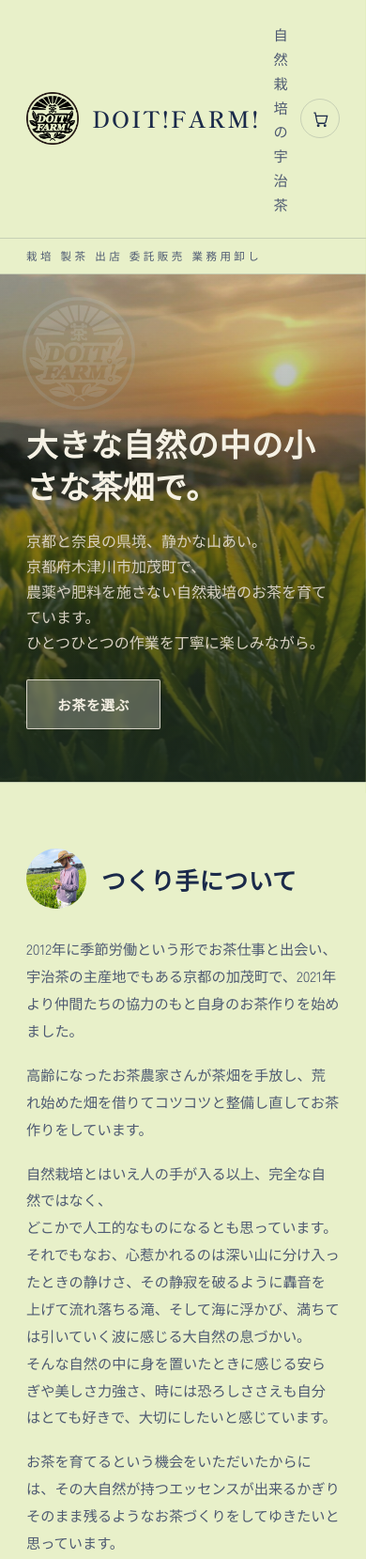
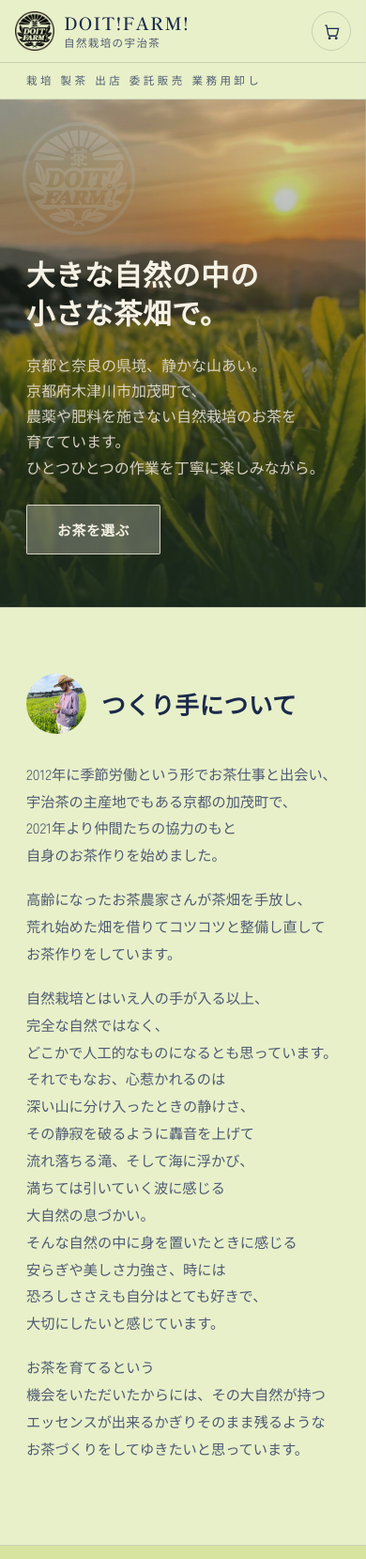
Before and after one commit to doitfarm0298/tea-shop, a website: page index.html in a window 390 px wide. Shown: the top 1659 px of the page at 94% size. Drawn offline with Linux system fonts and the light colour scheme.

Commit message:
Add files via upload

```diff
--- a/index.html
+++ b/index.html
@@ -4,6 +4,16 @@
 <meta charset="utf-8">
 <meta name="viewport" content="width=device-width, initial-scale=1">
 <title>DOIT!FARM! ― 自然栽培の宇治茶</title>
+<meta name="description" content="京都府木津川市加茂町で、農薬や肥料を施さない自然栽培のお茶を育てています。煎茶・ほうじ茶・和紅茶・抹茶をオンラインでお届けします。">
+<meta property="og:type" content="website">
+<meta property="og:site_name" content="DOIT!FARM!">
+<meta property="og:title" content="DOIT!FARM! ― 自然栽培の宇治茶">
+<meta property="og:description" content="京都府木津川市加茂町で、農薬や肥料を施さない自然栽培のお茶を育てています。煎茶・ほうじ茶・和紅茶・抹茶をオンラインでお届けします。">
+<meta property="og:url" content="https://doitfarm.com/">
+<meta property="og:image" content="https://doitfarm.com/images/cover_net_view.jpg">
+<meta name="twitter:card" content="summary_large_image">
+<link rel="icon" href="images/logo.png">
+<link rel="apple-touch-icon" href="images/logo.png">
 <link rel="preconnect" href="https://fonts.googleapis.com">
 <link rel="preconnect" href="https://fonts.gstatic.com" crossorigin>
 <link href="https://fonts.googleapis.com/css2?family=Shippori+Mincho:wght@400;500;600;800&family=Zen+Kaku+Gothic+New:wght@400;500;700&display=swap" rel="stylesheet">
@@ -38,6 +48,11 @@
     letter-spacing:.02em;
   }
   a{color:inherit;}
+  /* 日本語の改行: 言葉の途中で折り返さない */
+  body{word-break:auto-phrase; line-break:strict;}
+  p,dd,li{text-wrap:pretty; overflow-wrap:anywhere;}
+  h1,h2,h3{text-wrap:balance;}
+  .nb{display:inline-block;}
   img{max-width:100%;display:block;}
 
   /* ---------- header ---------- */
@@ -70,6 +85,17 @@
     color:var(--muted-dark);
     margin-top:2px;
     font-weight:400;
+  }
+  .brand-text{display:flex; align-items:center; gap:14px;}
+  .brand small{white-space:nowrap;}
+  @media (max-width:600px){
+    header{grid-template-columns:1fr auto; padding:12px 16px;}
+    header .brand{grid-column:1; justify-self:start;}
+    header #cart-btn{grid-column:2;}
+    .brand-text{flex-direction:column; align-items:flex-start; gap:0; line-height:1.25;}
+    .brand{font-size:1.15rem; gap:10px; letter-spacing:.06em;}
+    .brand img{width:42px; height:42px;}
+    .brand small{font-size:.72rem; letter-spacing:.12em;}
   }
   #cart-btn{
     position:relative;
@@ -155,10 +181,10 @@
     color:var(--text-light);
   }
   .hero-content h1{
-    font-size:clamp(2.1rem, 4.2vw, 3.3rem);
+    font-size:clamp(1.9rem, 4.2vw, 3.3rem);
     line-height:1.35;
     margin:0 0 22px;
-    max-width:16ch;
+    max-width:12em;
   }
   .hero-content p{
     max-width:48ch;
@@ -516,7 +542,7 @@
 <body>
 
 <header>
-  <div class="brand"><img src="images/logo.png" alt="DOIT!FARM! ロゴ">DOIT!FARM!<small>自然栽培の宇治茶</small></div>
+  <div class="brand"><img src="images/logo.png" alt="DOIT!FARM! ロゴ"><span class="brand-text"><span class="nb">DOIT!FARM!</span><small>自然栽培の宇治茶</small></span></div>
   <button id="cart-btn" aria-label="カートを開く">
     <svg width="19" height="19" viewBox="0 0 24 24" fill="none" stroke="currentColor" stroke-width="1.6"><path d="M3 4h2l2.4 12.4a2 2 0 0 0 2 1.6h7.6a2 2 0 0 0 2-1.6L21 8H6"/><circle cx="9" cy="21" r="1"/><circle cx="18" cy="21" r="1"/></svg>
     <span id="cart-count" class="hidden">0</span>
@@ -538,8 +564,8 @@
   <img class="hero-logo" src="images/logo-white.png" alt="">
   <div class="hero-scrim"></div>
   <div class="hero-content">
-    <h1>大きな自然の中の小さな茶畑で。</h1>
-    <p>京都と奈良の県境、静かな山あい。<br>京都府木津川市加茂町で、<br>農薬や肥料を施さない自然栽培のお茶を育てています。<br>ひとつひとつの作業を丁寧に楽しみながら。</p>
+    <h1><span class="nb">大きな自然の中の</span><span class="nb">小さな茶畑で。</span></h1>
+    <p><span class="nb">京都と奈良の県境、</span><span class="nb">静かな山あい。</span><br><span class="nb">京都府木津川市</span><span class="nb">加茂町で、</span><br><span class="nb">農薬や肥料を施さない</span><span class="nb">自然栽培のお茶を</span><span class="nb">育てています。</span><br><span class="nb">ひとつひとつの作業を</span><span class="nb">丁寧に楽しみながら。</span></p>
     <a href="#products" class="cta">お茶を選ぶ</a>
   </div>
 </section>
@@ -551,10 +577,10 @@
       <h2>つくり手について</h2>
     </div>
     <div class="about-text">
-      <p>2012年に季節労働という形でお茶仕事と出会い、<br>宇治茶の主産地でもある京都の加茂町で、2021年より仲間たちの協力のもと自身のお茶作りを始めました。</p>
-      <p>高齢になったお茶農家さんが茶畑を手放し、荒れ始めた畑を借りてコツコツと整備し直してお茶作りをしています。</p>
-      <p>自然栽培とはいえ人の手が入る以上、完全な自然ではなく、<br>どこかで人工的なものになるとも思っています。<br>それでもなお、心惹かれるのは深い山に分け入ったときの静けさ、その静寂を破るように轟音を上げて流れ落ちる滝、そして海に浮かび、満ちては引いていく波に感じる大自然の息づかい。<br>そんな自然の中に身を置いたときに感じる安らぎや美しさ力強さ、時には恐ろしささえも自分はとても好きで、大切にしたいと感じています。</p>
-      <p>お茶を育てるという機会をいただいたからには、その大自然が持つエッセンスが出来るかぎりそのまま残るようなお茶づくりをしてゆきたいと思っています。</p>
+      <p><span class="nb">2012年に</span><span class="nb">季節労働という形で</span><span class="nb">お茶仕事と出会い、</span><br><span class="nb">宇治茶の主産地でもある</span><span class="nb">京都の加茂町で、</span><span class="nb">2021年より</span><span class="nb">仲間たちの協力のもと</span><span class="nb">自身のお茶作りを</span><span class="nb">始めました。</span></p>
+      <p><span class="nb">高齢になった</span><span class="nb">お茶農家さんが</span><span class="nb">茶畑を手放し、</span><span class="nb">荒れ始めた畑を借りて</span><span class="nb">コツコツと整備し直して</span><span class="nb">お茶作りをしています。</span></p>
+      <p><span class="nb">自然栽培とはいえ</span><span class="nb">人の手が入る以上、</span><span class="nb">完全な自然ではなく、</span><br><span class="nb">どこかで</span><span class="nb">人工的なものになるとも</span><span class="nb">思っています。</span><br><span class="nb">それでもなお、</span><span class="nb">心惹かれるのは</span><span class="nb">深い山に分け入ったときの</span><span class="nb">静けさ、</span><span class="nb">その静寂を破るように</span><span class="nb">轟音を上げて</span><span class="nb">流れ落ちる滝、</span><span class="nb">そして海に浮かび、</span><span class="nb">満ちては引いていく</span><span class="nb">波に感じる</span><span class="nb">大自然の息づかい。</span><br><span class="nb">そんな自然の中に</span><span class="nb">身を置いたときに感じる</span><span class="nb">安らぎや</span><span class="nb">美しさ</span><span class="nb">力強さ、</span><span class="nb">時には</span><span class="nb">恐ろしささえも</span><span class="nb">自分はとても好きで、</span><span class="nb">大切にしたいと</span><span class="nb">感じています。</span></p>
+      <p><span class="nb">お茶を育てるという</span><span class="nb">機会をいただいたからには、</span><span class="nb">その大自然が持つ</span><span class="nb">エッセンスが</span><span class="nb">出来るかぎり</span><span class="nb">そのまま残るような</span><span class="nb">お茶づくりを</span><span class="nb">してゆきたいと</span><span class="nb">思っています。</span></p>
     </div>
   </div>
 </section>
@@ -567,8 +593,8 @@
 <footer>
   <div class="footer-inner">
     <div>
-      <div class="fb"><img src="images/logo.png" alt="DOIT!FARM! ロゴ">DOIT!FARM!</div>
-      <p>〒619-1111 京都府木津川市加茂町山田西山田20 ／ お問い合わせ: info@example.com</p>
+      <div class="fb"><img src="images/logo.png" alt="DOIT!FARM! ロゴ"><span class="nb">DOIT!FARM!</span></div>
+      <p><span class="nb">〒619-1111</span> <span class="nb">京都府木津川市</span><span class="nb">加茂町山田西山田20</span> ／ <span class="nb">お問い合わせ:</span> <span class="nb">info@doitfarm.com</span></p>
     </div>
     <p>&copy; 2026 DOIT!FARM! ／ <a href="tokusho.html" style="color:inherit; text-decoration:underline;">特定商取引法に基づく表記</a></p>
   </div>
@@ -605,7 +631,7 @@
     <div id="card-pay-section">
       <div id="customer-form">
         <p class="cf-title">お届け先</p>
-        <p class="cf-lead">郵便番号を入れると住所が自動で入ります。ここで入力したお届け先で発送するので、次のお支払い画面では住所の入力は不要です。</p>
+        <p class="cf-lead"><span class="nb">郵便番号を入れると</span><span class="nb">住所が自動で入ります。</span><span class="nb">ここで入力した</span><span class="nb">お届け先で</span><span class="nb">発送するので、</span><span class="nb">次のお支払い画面では</span><span class="nb">住所の入力は</span><span class="nb">不要です。</span></p>
         <div class="cf-grid">
           <div class="cf-field">
             <label for="cf-lastName">姓</label>
@@ -652,7 +678,7 @@
     <div id="bank-pay-section" style="display:none;">
       <div class="bank-box">
         <p class="bank-box-title">お振込先</p>
-        <p>○○銀行 ○○支店<br>普通 1234567<br>口座名義: ドウイットファーム</p>
+        <p>GMOあおぞらネット銀行 ビジネス第二支店(202)<br>普通 1107638<br>口座名義: ドウーイツトフアーム フクヤ ケンジ</p>
         <p class="bank-order-no">注文番号: <strong id="bank-order-number">-</strong></p>
         <p class="bank-note">送料込みの合計金額をお振込みください。お振込の際、可能であれば注文番号をお名前の前などにご記入ください。ご入金確認後、発送のご連絡をいたします。</p>
       </div>
@@ -687,8 +713,8 @@ const PRODUCTS = [
   { id:'tb_wakoucha', category:'ティーバッグ', kind:'和紅茶', name:'和紅茶', price:800, weight:'3g×8個入り', desc:'日本茶品種(やぶきた)で製茶した和紅茶。甘さ優位、渋さは少なく軽やかな飲み口。', color:'#A6532E', squareVariationId:'ZRVHMDRW2RIHK6YVZXQOUKML', labelName:'紅茶(ティーバッグ)', labelIngredients:'紅茶(京都府産)' },
   // 粉茶
   { id:'matcha_uji', category:'粉茶', kind:'抹茶', name:'宇治抹茶', price:2300, weight:'30g', desc:'一番茶の原料を伝統製法の石臼挽きでじっくり時間をかけて仕上げました。', color:'#4C7A3E', squareVariationId:'SHM2NM4EPLXGAT2NY2FQPUMM', labelName:'抹茶', labelIngredients:'抹茶(京都府産)' },
-  { id:'matcha_kyoto', category:'粉茶', kind:'抹茶', name:'京都抹茶', price:1700, weight:'30g', desc:'宇治抹茶と同じ一番茶の原料を現代の微粉砕技術(ボールミル製法)で仕上げました。ラテやお菓子作り、もちろんお抹茶としても。幅広くご利用下さい。', color:'#6E9A4E', squareVariationId:'5KHQ4FFGIW2SXXC6GQMS63ZT', labelName:'抹茶', labelIngredients:'抹茶(京都府産)' },
-  { id:'hojicha_powder',category:'粉茶', kind:'ほうじ茶', name:'ほうじ茶パウダー', price:1000, weight:'50g', desc:'深煎りほうじ茶を抹茶のように微粉末に仕上げました。ラテやお菓子作りなど自由にご利用下さい。', color:'#B8912E', squareVariationId:'BUE6TWFCF564AXLQ77OJZ4PR', labelName:'ほうじ茶(粉末)', labelIngredients:'ほうじ茶(京都府産)' },
+  { id:'matcha_kyoto', category:'粉茶', kind:'抹茶', name:'京都抹茶', price:1700, weight:'30g', desc:'宇治抹茶と同じ一番茶の原料を現代の微粉砕技術(ボールミル製法)で仕上げました。ラテやお菓子作り、もちろんお抹茶としても。幅広くご利用ください。', color:'#6E9A4E', squareVariationId:'5KHQ4FFGIW2SXXC6GQMS63ZT', labelName:'抹茶', labelIngredients:'抹茶(京都府産)' },
+  { id:'hojicha_powder',category:'粉茶', kind:'ほうじ茶', name:'ほうじ茶パウダー', price:1000, weight:'50g', desc:'深煎りほうじ茶を抹茶のように微粉末に仕上げました。ラテやお菓子作りなど自由にご利用ください。', color:'#B8912E', squareVariationId:'BUE6TWFCF564AXLQ77OJZ4PR', labelName:'ほうじ茶(粉末)', labelIngredients:'ほうじ茶(京都府産)' },
 ];
 
 const CATEGORIES = ['茶葉', 'ティーバッグ', '粉茶'];
@@ -1081,7 +1107,7 @@ document.getElementById('bank-confirm-btn').addEventListener('click', () => {
   ];
   const subject = encodeURIComponent(`銀行振込でのご注文(注文番号: ${currentOrderNumber})`);
   const body = encodeURIComponent(bodyLines.join('\n'));
-  window.location.href = `mailto:info@example.com?subject=${subject}&body=${body}`;
+  window.location.href = `mailto:info@doitfarm.com?subject=${subject}&body=${body}`;
 });
 
 // ---------------------------------------------------------------
```
